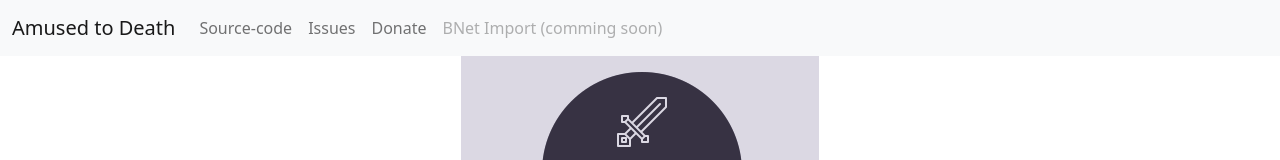
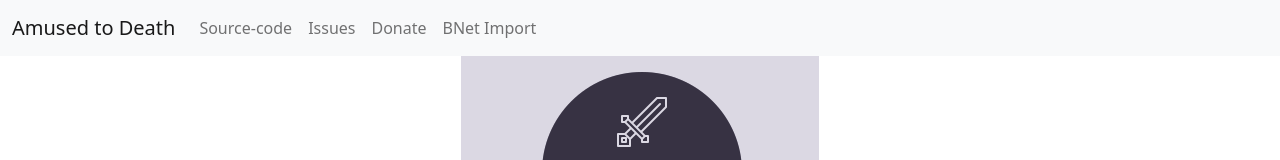
Before and after one commit to kristoffer-tvera/website-raid-signup, a Vue app: page / in a window 1280 px wide. Shown: the top 160 px of the page. Built offline with nearby package versions, Linux system fonts and the light colour scheme.

Commit message:
Added link to bnet import, and fixed PadEnd on number-bug

```diff
--- a/src/App.vue
+++ b/src/App.vue
@@ -23,6 +23,7 @@
               aria-current="page"
               :href="link.href"
               :aria-disabled="link.disabled"
+              :target="link.target"
               >{{ link.name }}</a
             >
           </li>
@@ -82,6 +83,7 @@ export default {
           href:
             "https://github.com/kristoffer-tvera/website-sylvanas-raid-signup",
           disabled: false,
+          target: "_blank",
         },
         {
           id: 2,
@@ -89,14 +91,22 @@ export default {
           href:
             "https://github.com/kristoffer-tvera/website-sylvanas-raid-signup/issues",
           disabled: false,
+          target: "_blank",
         },
         {
           id: 3,
           name: "Donate",
           href: "https://www.savethechildren.org/",
           disabled: false,
+          target: "_blank",
         },
-        { id: 4, name: "BNet Import (comming soon)", href: "", disabled: true },
+        {
+          id: 4,
+          name: "BNet Import ",
+          href: "https://signup.amusedtodeath.eu/bnet/",
+          disabled: false,
+          target: "_self",
+        }
       ],
     };
   },
--- a/src/components/Export.vue
+++ b/src/components/Export.vue
@@ -86,7 +86,7 @@ export default {
               " "
             ) + "| ";
           value +=
-            ilvls[i].padEnd(
+            (ilvls[i] + '').padEnd(
               Math.max(...ilvls.map((ilvl) => ilvl.length)) + 1,
               " "
             ) + "| ";
```
